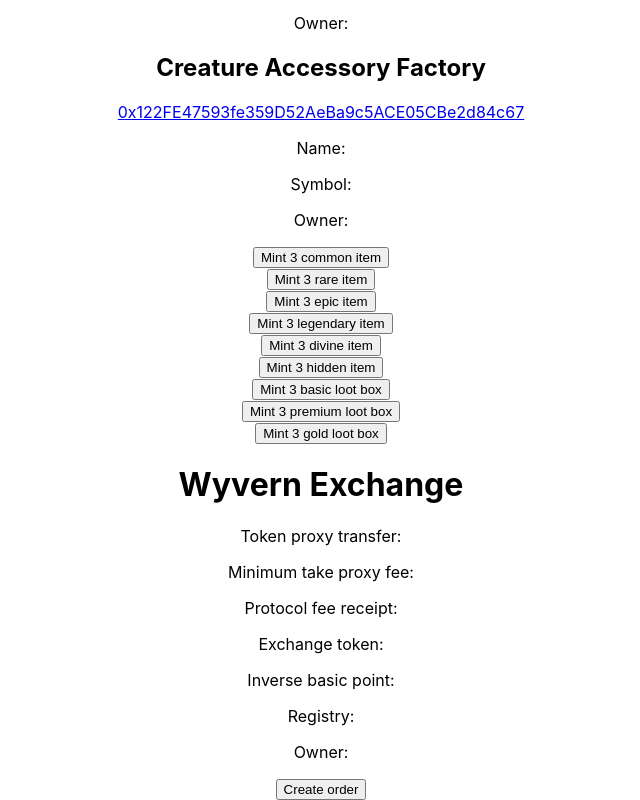
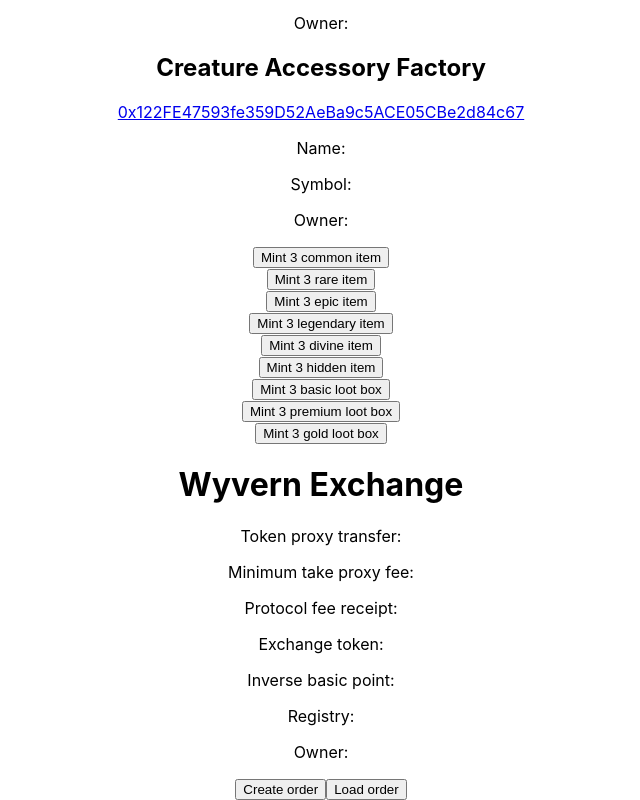
Before and after one commit to Ylgr/opensea-demo, a React (Create React App) app: page / in a window 1280 px wide. Shown: the part 866-1666 px from the top of the page, without its empty margins (319-959 px from the left). Built offline with nearby package versions, Linux system fonts and the light colour scheme.

Commit message:
(+) load order

```diff
--- a/src/App.js
+++ b/src/App.js
@@ -69,7 +69,7 @@
   const wyvernRegistryProxyAddress = '0x588CcA53d3039c934c52f523867a0ecf05a86c45';
 
   const [wyvernExchange, setWyvernExchange] = useState({});
-
+  const [ordersExchange, setOrdersExchange] = useState([]);
 
   const connectWallet = async () => {
     if (window.ethereum) {
@@ -225,6 +225,57 @@
   //   setRefresh(3)
   // }
 
+  const loadOrder = async () => {
+    console.log('loading orders ....')
+    const currentBlock = await web3.eth.getBlockNumber()
+
+    const logsPartOne = await contract.wyvernExchange.getPastEvents('OrderApprovedPartOne', {
+      fromBlock: currentBlock-5000,
+      toBlock: currentBlock,
+    })
+    const logsPartTwo = await contract.wyvernExchange.getPastEvents('OrderApprovedPartTwo', {
+      fromBlock: currentBlock-5000,
+      toBlock: currentBlock,
+    })
+
+    setOrdersExchange(
+        logsPartOne.map((partOne, index) => {
+          const partOneValues = partOne.returnValues;
+          const partTwoValues = logsPartTwo[index].returnValues;
+          console.log('partOneValues: ', partOneValues)
+          console.log('partTwoValues: ', partTwoValues)
+          return {
+            exchange: partOneValues.exchange,
+            feeMethod: partOneValues.feeMethod,
+            feeRecipient: partOneValues.feeRecipient,
+            hash: partOneValues.hash,
+            maker: partOneValues.maker,
+            makerProtocolFee: partOneValues.makerProtocolFee,
+            makerRelayerFee: partOneValues.makerRelayerFee,
+            saleKind: partOneValues.saleKind,
+            side: partOneValues.side,
+            taker: partOneValues.taker,
+            takerProtocolFee: partOneValues.takerProtocolFee,
+            takerRelayerFee: partOneValues.takerRelayerFee,
+            target: partOneValues.target,
+            basePrice: partTwoValues.basePrice,
+            calldata: partTwoValues.calldata,
+            expirationTime: partTwoValues.expirationTime,
+            extra: partTwoValues.extra,
+            howToCall: partTwoValues.howToCall,
+            listingTime: partTwoValues.listingTime,
+            orderbookInclusionDesired: partTwoValues.orderbookInclusionDesired,
+            paymentToken: partTwoValues.paymentToken,
+            replacementPattern: partTwoValues.replacementPattern,
+            salt: partTwoValues.salt,
+            staticExtradata: partTwoValues.staticExtradata,
+            staticTarget: partTwoValues.staticTarget,
+          }
+        })
+    )
+
+  }
+
   const createOrder = async () => {
     const order = makeOrder(wyvernExchangeAddress);
     const recipt = await contract.wyvernExchange.methods.approveOrder_(
@@ -267,7 +318,7 @@
     listingTime: 0,
     expirationTime: 0,
     // salt: new BN(0)
-    salt: '0'
+    salt: '1'
   })
 
   return (
@@ -427,8 +478,38 @@
         <Row>
           <Col>
             <Button onClick={() => createOrder()}>Create order</Button>
+            <Button onClick={() => loadOrder()}>Load order</Button>
           </Col>
         </Row>
+        {ordersExchange && ordersExchange.map(e => (<Row key={e.hash}>
+          <Col>
+            <p>hash: {e.hash}</p>
+            <p>exchange: {e.exchange}</p>
+            <p>feeMethod: {e.feeMethod}</p>
+            <p>feeRecipient: {e.feeRecipient}</p>
+            <p>maker: {e.maker}</p>
+            <p>makerProtocolFee: {e.makerProtocolFee}</p>
+            <p>makerRelayerFee: {e.makerRelayerFee}</p>
+            <p>saleKind: {e.saleKind}</p>
+            <p>side: {e.side}</p>
+            <p>taker: {e.taker}</p>
+            <p>takerProtocolFee: {e.takerProtocolFee}</p>
+            <p>takerRelayerFee: {e.takerRelayerFee}</p>
+            <p>target: {e.target}</p>
+            <p>basePrice: {e.basePrice}</p>
+            <p>calldata: {e.calldata}</p>
+            <p>expirationTime: {e.expirationTime}</p>
+            <p>extra: {e.extra}</p>
+            <p>howToCall: {e.howToCall}</p>
+            <p>listingTime: {e.listingTime}</p>
+            <p>orderbookInclusionDesired: {e.orderbookInclusionDesired}</p>
+            <p>paymentToken: {e.paymentToken}</p>
+            <p>replacementPattern: {e.replacementPattern}</p>
+            <p>salt: {e.salt}</p>
+            <p>staticExtradata: {e.staticExtradata}</p>
+            <p>staticTarget: {e.staticTarget}</p>
+          </Col>
+        </Row>))}
 
       </Container>
     </div>
```
